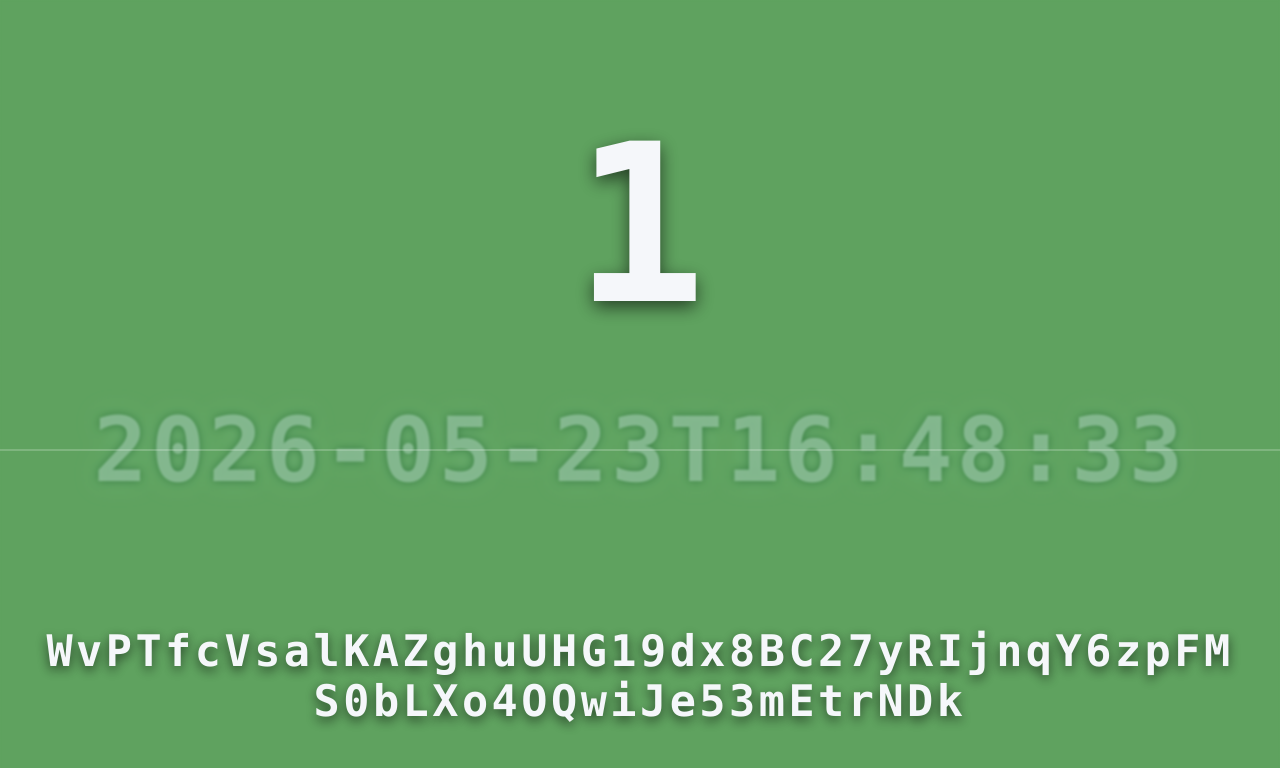
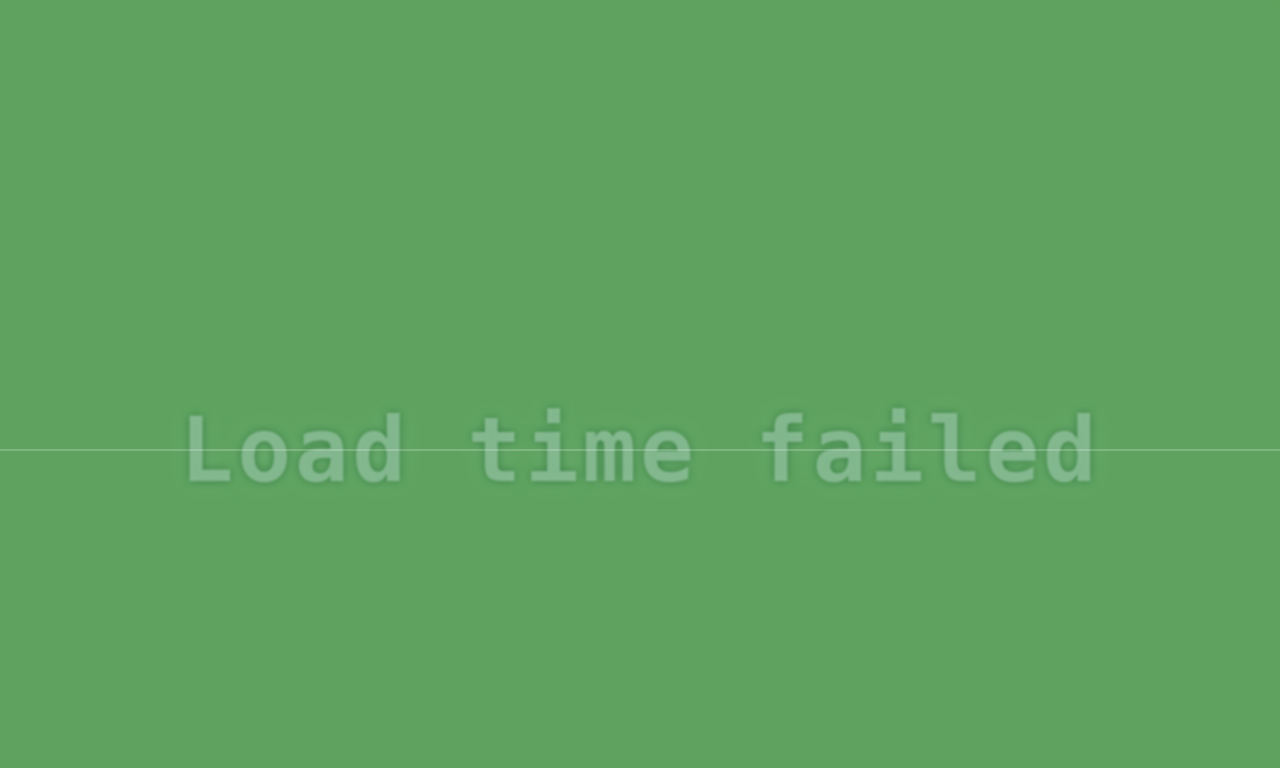
Before and after one commit to BearMitter/BearMitter.github.io, a Jekyll site: the page docs/rand/index.html, which Jekyll copies as it is, in a window 1280 px wide. Shown: the top 768 px of the page. Built offline with Jekyll 4.4.1, drawn with Linux system fonts in a browser that asks for light colours; part of the change alters nothing that is shown.

Commit message:
rand sync with online time

```diff
--- a/docs/rand/index.html
+++ b/docs/rand/index.html
@@ -86,7 +86,8 @@
   </style>
 </head>
 <body>
-  <div id="timestamp-bg"></div>
+  <div id="timestamp-bg">Loading online time...</div>
+
   <div class="content">
     <section class="half">
       <div id="dice"></div>
@@ -100,34 +101,32 @@
     const timestampEl = document.getElementById("timestamp-bg");
     const diceEl = document.getElementById("dice");
     const shuffleEl = document.getElementById("shuffle");
+
     const baseChars = "abcdefghijklmnopqrstuvwxyzABCDEFGHIJKLMNOPQRSTUVWXYZ0123456789";
-    const actFormatter = new Intl.DateTimeFormat("en-CA", {
-      timeZone: "Australia/Adelaide",
-      year: "numeric",
-      month: "2-digit",
-      day: "2-digit",
-      hour: "2-digit",
-      minute: "2-digit",
-      second: "2-digit",
-      hour12: false
-    });
 
-    let serverOffsetMs = 0;
+    let serverBaseMs = 0;
+    let performanceBaseMs = 0;
+    let timeReady = false;
+    let onlineTimeOk = false;
     let lastSlotKey = "";
 
     function getCorrectedNow() {
-      return new Date(Date.now() + serverOffsetMs);
+      return new Date(serverBaseMs + (performance.now() - performanceBaseMs));
+    }
+
+    function pad2(num) {
+      return String(num).padStart(2, "0");
     }
 
     function formatActParts(date) {
-      const parts = actFormatter.formatToParts(date);
-      const map = {};
-      for (const part of parts) {
-        if (part.type !== "literal") {
-          map[part.type] = part.value;
-        }
-      }
-      return map;
+      return {
+        year: String(date.getFullYear()),
+        month: pad2(date.getMonth() + 1),
+        day: pad2(date.getDate()),
+        hour: pad2(date.getHours()),
+        minute: pad2(date.getMinutes()),
+        second: pad2(date.getSeconds())
+      };
     }
 
     function formatActTimestamp(date) {
@@ -137,15 +136,18 @@
 
     function hashString(str) {
       let h = 2166136261;
+
       for (let i = 0; i < str.length; i++) {
         h ^= str.charCodeAt(i);
         h = Math.imul(h, 16777619);
       }
+
       return h >>> 0;
     }
 
     function mulberry32(seed) {
       let t = seed >>> 0;
+
       return function() {
         t += 0x6D2B79F5;
         let x = Math.imul(t ^ (t >>> 15), 1 | t);
@@ -156,10 +158,12 @@
 
     function fisherYatesShuffle(str, randomFn) {
       const arr = str.split("");
+
       for (let i = arr.length - 1; i > 0; i--) {
         const j = Math.floor(randomFn() * (i + 1));
         [arr[i], arr[j]] = [arr[j], arr[i]];
       }
+
       return arr.join("");
     }
 
@@ -180,9 +184,17 @@
     }
 
     function tick() {
+      if (!timeReady || !onlineTimeOk) {
+        timestampEl.textContent = "Load time failed";
+        return;
+      }
+
       const now = getCorrectedNow();
+
       updateTimestamp();
+
       const slotKey = getSlotKey(now);
+
       if (slotKey !== lastSlotKey) {
         lastSlotKey = slotKey;
         updateRandomsForSlot(slotKey);
@@ -191,29 +203,41 @@
 
     async function syncServerTime() {
       try {
-        const response = await fetch(window.location.href, {
-          method: "HEAD",
+        const response = await fetch("https://time.now/developer/api/timezone/Australia/Adelaide", {
           cache: "no-store"
         });
-        const dateHeader = response.headers.get("Date");
-        if (!dateHeader) {
+
+        if (!response.ok) {
+          onlineTimeOk = false;
+          timestampEl.textContent = "Load time failed";
           return;
         }
-        const serverMs = Date.parse(dateHeader);
-        if (Number.isNaN(serverMs)) {
-          return;
+
+        const data = await response.json();
+        const serverMs = Date.parse(data.datetime);
+
+        if (!Number.isNaN(serverMs)) {
+          serverBaseMs = serverMs;
+          performanceBaseMs = performance.now();
+          timeReady = true;
+          onlineTimeOk = true;
+        } else {
+          onlineTimeOk = false;
+          timestampEl.textContent = "Load time failed";
         }
-        serverOffsetMs = serverMs - Date.now();
       } catch (error) {
-        // If time sync fails, page continues with local clock.
+        onlineTimeOk = false;
+        timestampEl.textContent = "Load time failed";
       }
     }
 
     async function init() {
       await syncServerTime();
+
       tick();
+
       setInterval(tick, 1000);
-      setInterval(syncServerTime, 60000);
+      setInterval(syncServerTime, 5000);
     }
 
     init();
```
